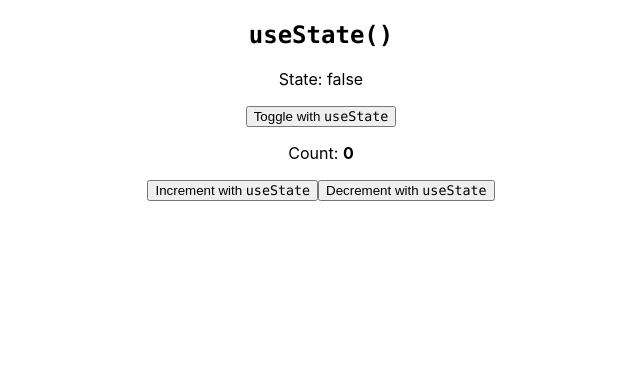
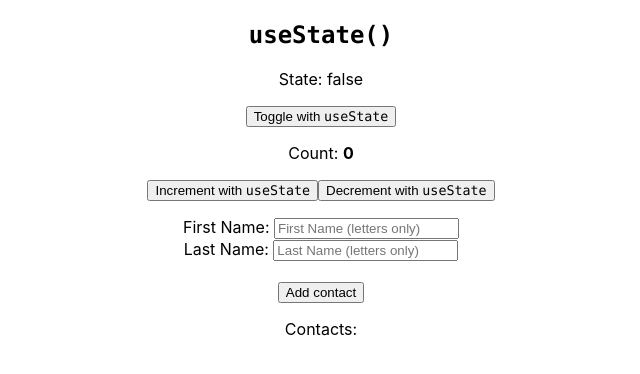
Before and after one commit to jakebirkes/react-bootcamp, a React (Create React App) app: page / in a window 1280 px wide. Shown: the top 374 px of the page, without its empty margins (319-959 px from the left). Built offline with nearby package versions, Linux system fonts and the light colour scheme.

Commit message:
added form for useState() examples

```diff
--- a/src/components/ExampleUseState.js
+++ b/src/components/ExampleUseState.js
@@ -1,13 +1,58 @@
 import React, { useState } from 'react';
 
 const ExampleUseState = () => {
+	// Toggle ~ boolean
 	const [state, toggleState] = useState(false);
 
+	// Count ~ Number
 	const [count, setCount] = useState(0);
 
 	const increment = () => setCount(prevCount => prevCount + 1);
+	const decrement = () => setCount(prevCount => prevCount - 1);
 
-	const decrement = () => setCount(prevCount => prevCount - 1);
+	// Input Data ~ Object
+	const [inputData, setInputData] = useState({ firstName: '', lastName: '' });
+
+	// Contacts Data ~ Array of Input Data Objects
+	const [contactsData, setContactsData] = useState([]);
+
+	// Lists all contacts that have been entered
+	const contacts = contactsData.map(contact => {
+		const { firstName, lastName } = contact;
+		const name = str => firstName + str + lastName;
+		return (
+			<li key={name('-')}>
+				<span>{name(' ')}</span>
+				<button onClick={() => removeContact(name(''))}>
+					<span> X </span>
+				</button>
+			</li>
+		);
+	});
+
+	// Capitalized inputs of firstName & lastName
+	const handleChange = event => {
+		const { name, value } = event.target;
+		setInputData(prevInputData => ({
+			...prevInputData,
+			[name]: value.charAt(0).toUpperCase() + value.slice(1),
+		}));
+	};
+
+	// On submit, evaluate if inputs were given
+	const handleSubmit = event => {
+		event.preventDefault();
+
+		if (inputData.firstName === '' || inputData.lastName === '') return; // can't be empty
+
+		setContactsData(prevContacts => [...prevContacts, inputData]); // add contact
+		setInputData(prevInputData => ({ ...prevInputData, firstName: '', lastName: '' })); // reset inputs
+	};
+
+	const removeContact = name =>
+		setContactsData(prevContacts => [
+			...prevContacts.filter(contact => contact.firstName + contact.lastName !== name),
+		]);
 
 	return (
 		<div className="hook-example">
@@ -24,12 +69,42 @@ const ExampleUseState = () => {
 			<p>
 				Count: <strong>{count}</strong>
 			</p>
+
+			<p>
 				<button onClick={() => increment()}>
 					Increment with <code>useState</code>
 				</button>
 				<button onClick={() => decrement()}>
 					Decrement with <code>useState</code>
 				</button>
+			</p>
+
+			<form onSubmit={handleSubmit}>
+				<div>
+					<label>First Name: </label>
+					<input
+						placeholder="First Name (letters only)"
+						pattern="[a-zA-Z]+"
+						name="firstName"
+						value={inputData.firstName}
+						onChange={handleChange}
+					/>
+				</div>
+				<div>
+					<label>Last Name: </label>
+					<input
+						placeholder="Last Name (letters only)"
+						pattern="[a-zA-Z]+"
+						name="lastName"
+						value={inputData.lastName}
+						onChange={handleChange}
+					/>
+				</div>
+				<br />
+				<button>Add contact</button>
+			</form>
+			<p>Contacts:</p>
+			<ul>{contacts}</ul>
 		</div>
 	);
 };
```
Lines whose indentation alone changed are shown as unchanged.
